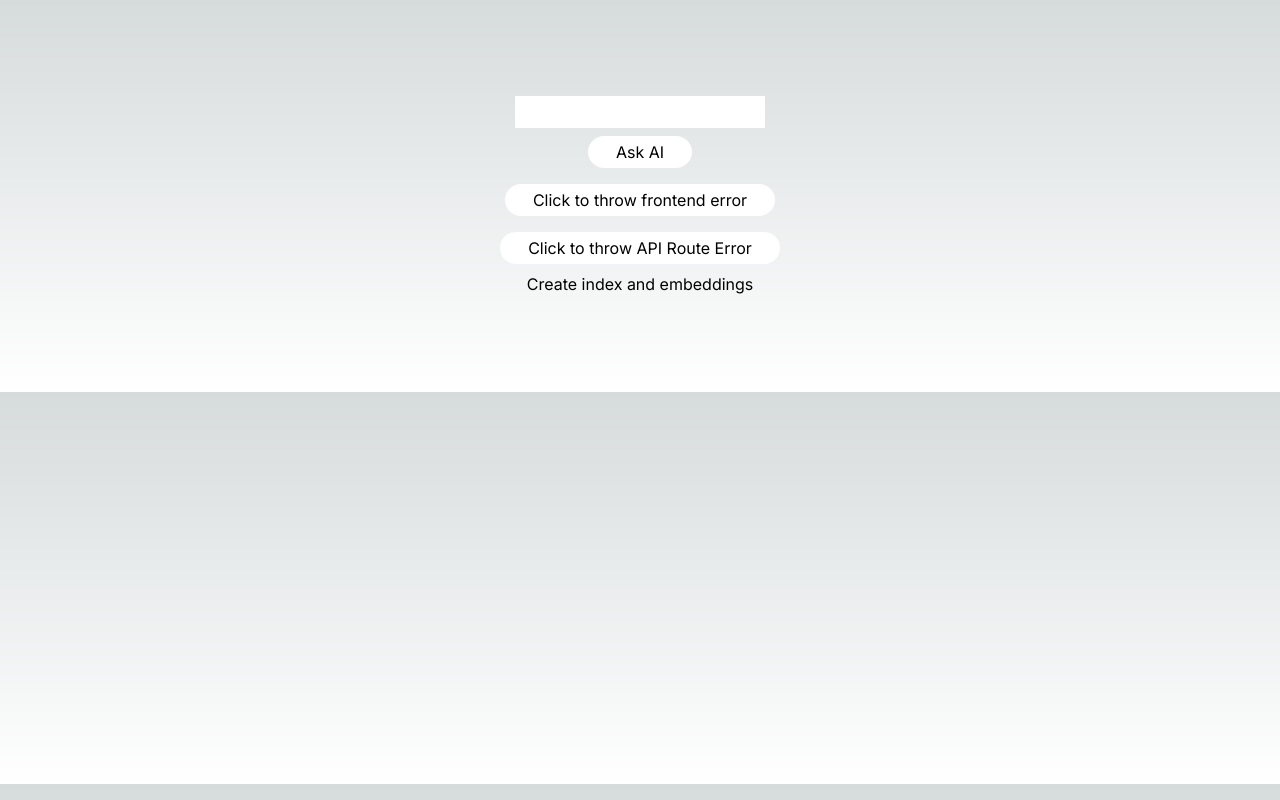
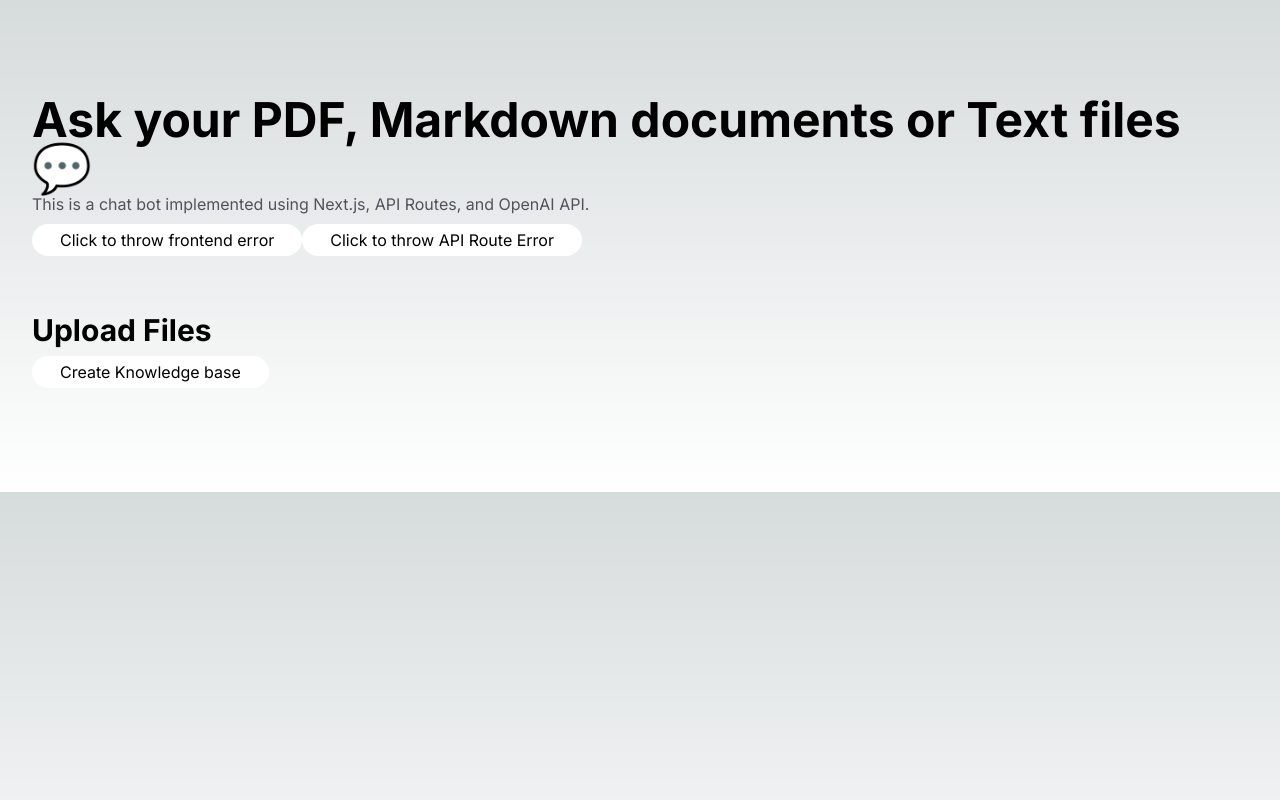
Before and after one commit to KobbyBawuah/Fullstack-Custom-AI-Chatbot, a Next.js app: page / in a window 1280 px wide. Built offline with nearby package versions, Linux system fonts and the light colour scheme.

Commit message:
Minor UI adjustments and bot unfurl after training

```diff
--- a/app/layout.tsx
+++ b/app/layout.tsx
@@ -1,3 +1,4 @@
+// import '@vercel/examples-ui/globals.css'
 import './globals.css'
 import type { Metadata } from 'next'
 import { Inter } from 'next/font/google'
--- a/app/page.tsx
+++ b/app/page.tsx
@@ -1,21 +1,13 @@
 'use client'
 import { useState } from 'react'
-import styles from '../styles/buttons.module.css';
+// import Dropzone from '../components/Dropzone';
 
 
 export default function Home() {
-  //plan ahead:
-  //test what happens when you change out the files in the documents directory
-  //get users to upload then click creat index and embedding. Delete documents un documents after loading is done
-  //when loading is done, show chat bot
-  //come up with a button to either refresh the app or refresh the workflow
-  //set up history tracking
-  //if time permits, instrument moderation
-  //set up promts
-  //create new index with an id for each load/ find a way to identify users
   const [query, setQuery] = useState('')
   const [result, setResult] = useState('')
   const [loading, setLoading] = useState(false)
+  const [trained, setTrained] = useState(false)
 
   //sends a POST request to the backend route:/api/setup endpoint to create the index and generate embeddings for the documents.
   async function createIndexAndEmbeddings() {
@@ -24,6 +16,7 @@ export default function Home() {
         method: "POST"
       })
       const json = await result.json()
+      setTrained(true)
       console.log('result: ', json)
     } catch (err) {
       console.log('err:', err)
@@ -82,11 +75,29 @@ export default function Home() {
   }
 
   return (
-    <main className="flex flex-col items-center justify-between p-24">
+    <section className='flex flex-col gap-12 py-24'>
+      {/* Style the components */}
+      <div className='container'>
+        <h1 className='text-5xl font-bold'>Ask your PDF, Markdown documents or Text files 💬</h1>
+        <h2 className='text-zinc-600'>This is a chat bot implemented using Next.js, API Routes, and OpenAI API.</h2>
+        <button className="px-7 py-1 rounded-2xl bg-white text-black mt-2 mb-2" onClick={throwerror}>Click to throw frontend error</button>
+        <button className="px-7 py-1 rounded-2xl bg-white text-black mt-2 mb-2" onClick={throwapierror}>Click to throw API Route Error</button>
+      </div>
+
+      <div className='container'>
+        {/* Upload section */}
+        <h1 className='text-3xl font-bold'>Upload Files</h1>
+        {/* <Dropzone className='mt-10 border border-neutral-200 p-16'/> */}
+
+        { /* consider removing this button from the UI once the embeddings are created ... */}
+        <button className="px-7 py-1 rounded-2xl bg-white text-black mt-2 mb-2" onClick={createIndexAndEmbeddings}>Create Knowledge base</button>
+
+      </div>
+
+      <div className='container' style={{ display: trained ? "block" : "none" }}>
         <input className='text-black px-2 py-1' onChange={e => setQuery(e.target.value)} />
         <button className="px-7 py-1 rounded-2xl bg-white text-black mt-2 mb-2" onClick={sendQuery}>Ask AI</button>
-      <button className="px-7 py-1 rounded-2xl bg-white text-black mt-2 mb-2" onClick={throwerror}>Click to throw frontend error</button>
-      <button className="px-7 py-1 rounded-2xl bg-white text-black mt-2 mb-2" onClick={throwapierror}>Click to throw API Route Error</button>
+
         {/* If the loading state is true, it displays the loading message, and if the result state is not empty, it displays the result obtained from the server. */}
         {
           loading && <p>Asking AI ...</p>
@@ -94,8 +105,8 @@ export default function Home() {
         {
           result && <p>{result}</p>
         }
-      { /* consider removing this button from the UI once the embeddings are created ... */}
-      <button onClick={createIndexAndEmbeddings}>Create index and embeddings</button>
-    </main>
+      </div>
+    </section>
+
   )
 }
--- a/package.json
+++ b/package.json
@@ -14,6 +14,7 @@
     "@types/node": "20.4.5",
     "@types/react": "18.2.18",
     "@types/react-dom": "18.2.7",
+    "@vercel/examples-ui": "^2.0.1",
     "autoprefixer": "10.4.14",
     "clsx": "^2.0.0",
     "eslint": "8.46.0",
--- a/tailwind.config.js
+++ b/tailwind.config.js
@@ -3,17 +3,17 @@ module.exports = {
   content: [
     './pages/**/*.{js,ts,jsx,tsx,mdx}',
     './components/**/*.{js,ts,jsx,tsx,mdx}',
-    './app/**/*.{js,ts,jsx,tsx,mdx}',
+    './app/**/*.{js,ts,jsx,tsx,mdx}'
   ],
-  // presets: [require('@vercel/examples-ui/tailwind')],
   theme: {
-    extend: {
-      backgroundImage: {
-        'gradient-radial': 'radial-gradient(var(--tw-gradient-stops))',
-        'gradient-conic':
-          'conic-gradient(from 180deg at 50% 50%, var(--tw-gradient-stops))',
-      },
-    },
+    container: {
+      center: true,
+      padding: {
+        DEFAULT: '1rem',
+        md: '1.5rem',
+        lg: '2rem'
+      }
+    }
   },
-  plugins: [],
+  plugins: []
 }
```
Also changed, not shown: app/globals.css (+2 -5 lines), 1 other file (tests, documents, lock files or other folders). Lines whose indentation alone changed are shown as unchanged.
